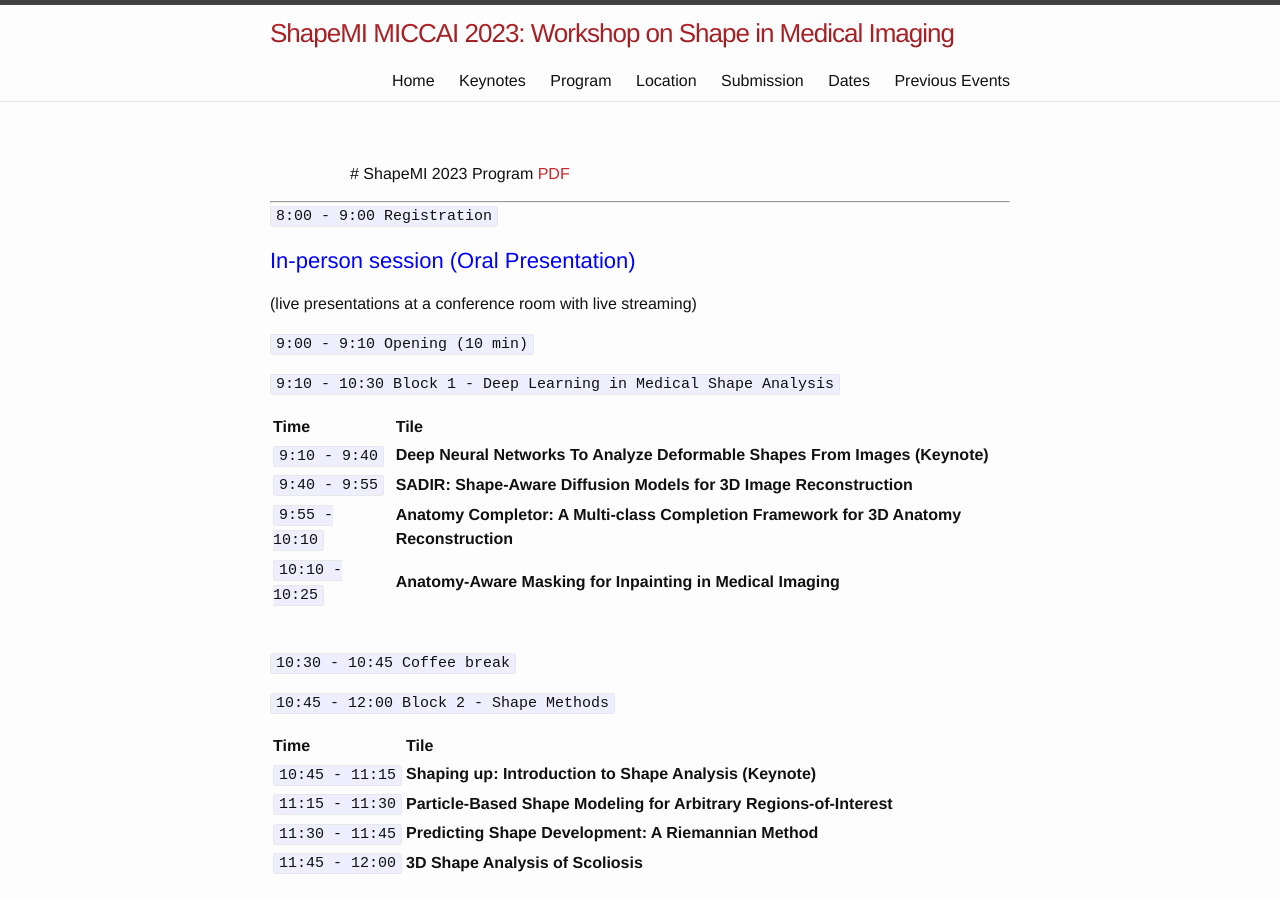
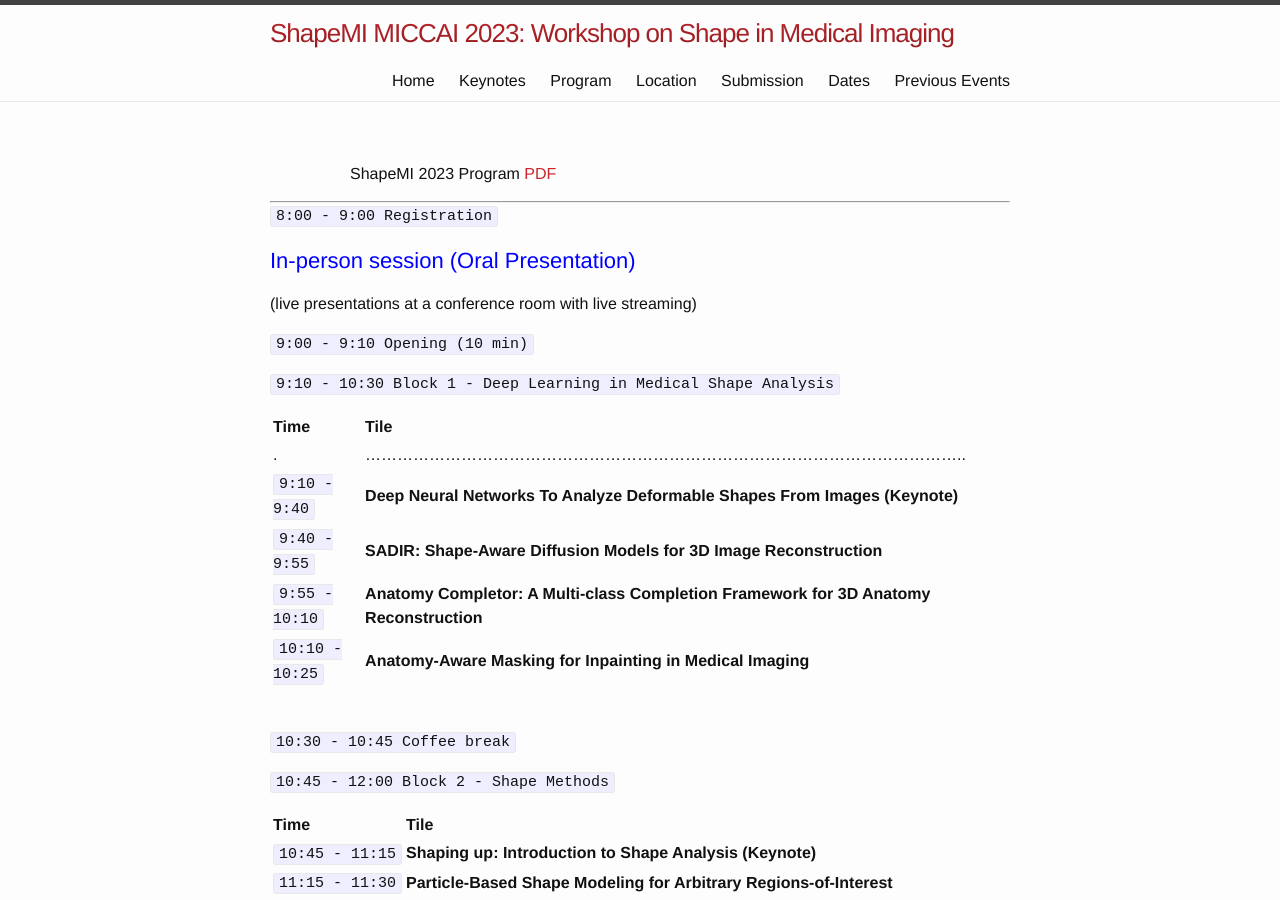
Before and after one commit to shapemi/shapemi.github.io, a Jekyll site: the page built from program/index.md, in a window 1280 px wide and 900 px high. Built offline with Jekyll 4.4.1, drawn with Linux system fonts in a browser that asks for light colours; our own code applies the rules of GitHub Pages for plain Markdown files.

````diff
--- a/program/index.md
+++ b/program/index.md
@@ -1,4 +1,4 @@
-&nbsp;&nbsp;&nbsp;&nbsp;&nbsp;&nbsp;&nbsp;&nbsp;&nbsp; &nbsp; &nbsp; &nbsp; &nbsp; # ShapeMI 2023 Program [PDF](https://github.com/shapemi/shapemi.github.io/blob/main/program/program.pdf)
+&nbsp;&nbsp;&nbsp;&nbsp;&nbsp;&nbsp;&nbsp;&nbsp;&nbsp; &nbsp; &nbsp; &nbsp; &nbsp; ShapeMI 2023 Program [PDF](https://github.com/shapemi/shapemi.github.io/blob/main/program/program.pdf)
 
 ---
 
@@ -14,6 +14,7 @@
 
 | Time   |      Tile  &nbsp; &nbsp; &nbsp; &nbsp; &nbsp;&nbsp; &nbsp; &nbsp; &nbsp; &nbsp;    |
 |:--------------|:---------------------------------------------------------------------|
+| . | .................................................................................................................         |
 | ```9:10  - 9:40```  | **Deep Neural Networks To Analyze Deformable Shapes From Images (Keynote)**             |
 | ```9:40  - 9:55```  | **SADIR: Shape-Aware Diffusion Models for 3D Image Reconstruction**                     |
 | ```9:55  - 10:10``` | **Anatomy Completor: A Multi-class Completion Framework for 3D Anatomy Reconstruction** |
````
